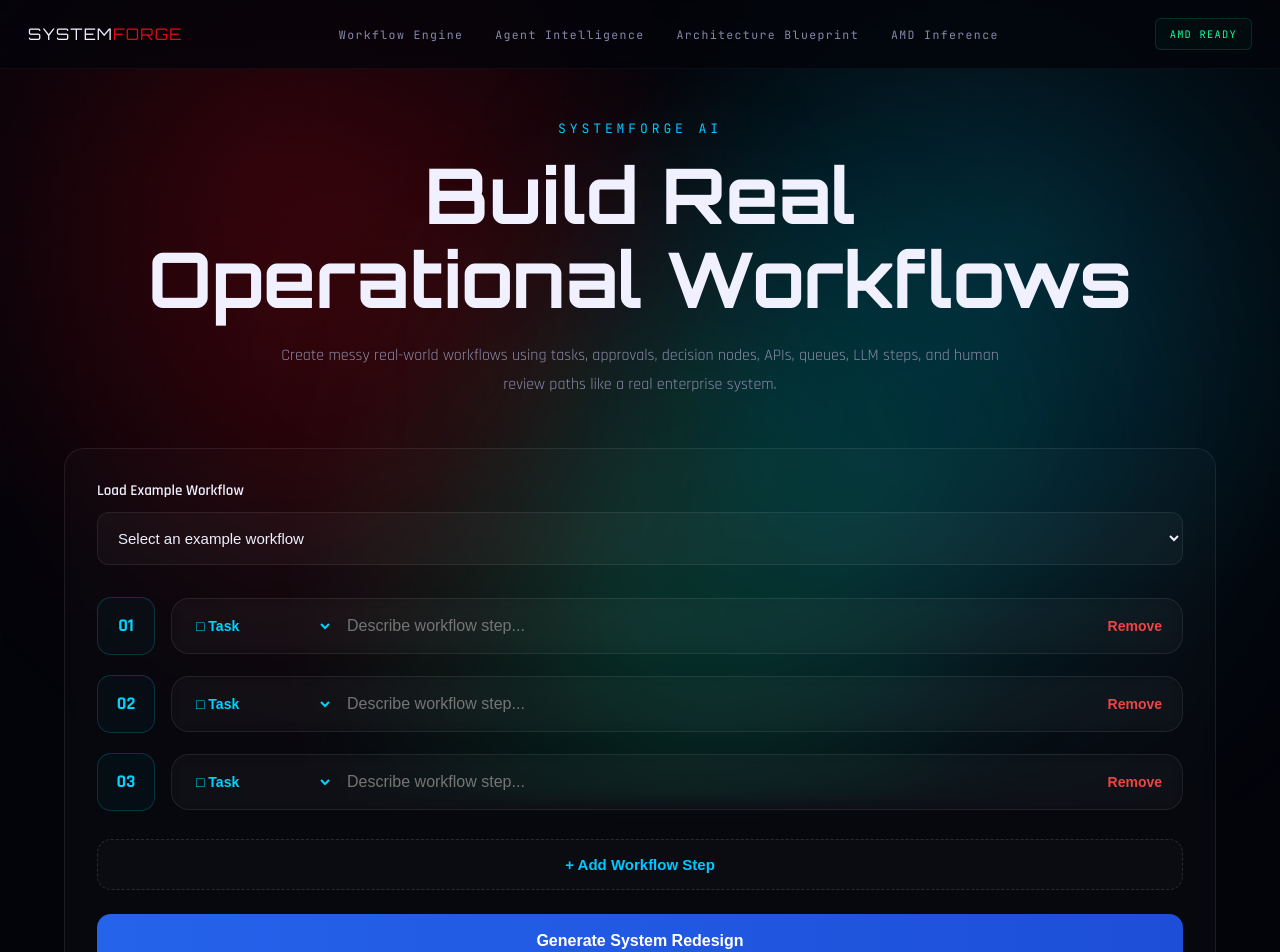
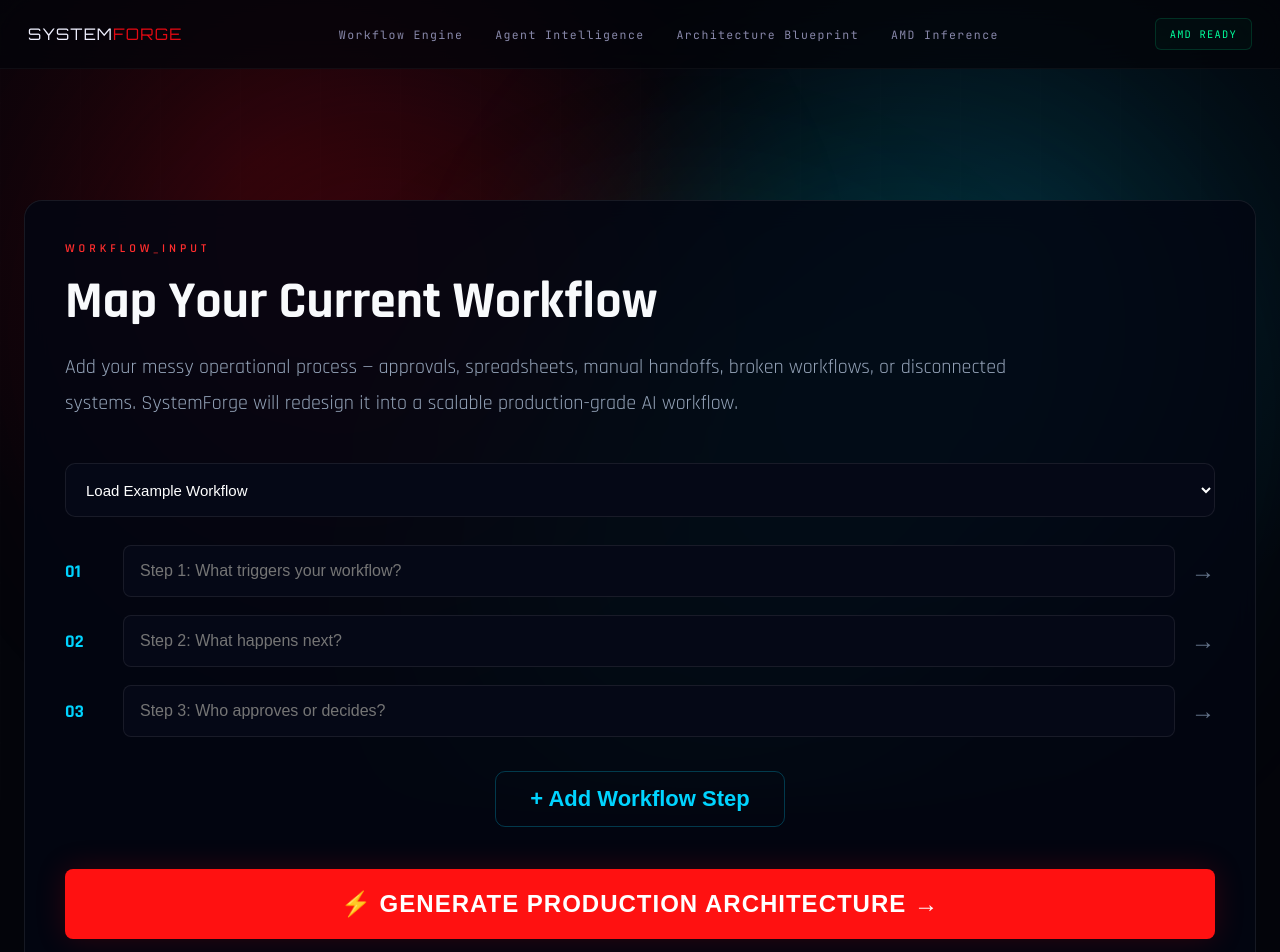
Before and after one commit to jacobjerryarackal/systemforge-ai, a Next.js app in the folder frontend/: page / in a window 1280 px wide. Shown: the top 952 px of the page. Built offline with nearby package versions, Linux system fonts and the light colour scheme.

Commit message:
feat: add BeforeAfterWorkflow and WorkflowBuilder components to enable workflow visualization and customization

```diff
--- a/frontend/app/page.tsx
+++ b/frontend/app/page.tsx
@@ -10,6 +10,7 @@ import AgentDecisionPanel from '../components/agents/AgentDecisionPanel';
 import FinalArchitectureBlueprint from '../components/architecture/FinalArchitectureBlueprint';
 import ArchitectureSummary from '../components/architecture/ArchitectureSummary';
 import ParticleBackground from '../components/animations/ParticleBackground';
+
 import { EXAMPLE_WORKFLOWS } from '../lib/exampleWorkflows';
 import {
   generateWorkflowRedesign,
@@ -20,9 +21,25 @@ import type { SystemForgeResponse } from '../lib/types';
 
 export default function HomePage() {
   const [loading, setLoading] = useState(false);
+
   const [systemData, setSystemData] =
     useState<SystemForgeResponse | null>(null);
 
+  const [selectedWorkflow, setSelectedWorkflow] =
+    useState(null);
+
+  // dropdown workflow selection
+  const handleWorkflowSelect = (workflowId: string) => {
+    const found = EXAMPLE_WORKFLOWS.find(
+      (workflow) => workflow.id === workflowId
+    );
+
+    if (found) {
+      setSelectedWorkflow(found);
+    }
+  };
+
+  // generate LLM redesign
   const handleGenerate = async (
     workflowSteps: string[]
   ) => {
@@ -98,15 +115,17 @@ export default function HomePage() {
         <WorkflowBuilder
           onGenerate={handleGenerate}
           isRunning={loading}
+          onWorkflowSelect={handleWorkflowSelect}
         />
       </section>
 
-      {systemData && (
+      {/* always show selected dropdown workflow correctly */}
+      <BeforeAfterWorkflow
+        data={selectedWorkflow}
+      />
+
+      {systemData && selectedWorkflow && (
         <section id="results">
-          <BeforeAfterWorkflow
-            data={EXAMPLE_WORKFLOWS[0]}
-          />
-
           <WorkflowComparison
             data={systemData}
           />
--- a/frontend/components/workflow/BeforeAfterWorkflow.tsx
+++ b/frontend/components/workflow/BeforeAfterWorkflow.tsx
@@ -70,7 +70,6 @@ function detectNodeType(step: string) {
     return 'task';
 }
 
-
 function cleanBeforeStep(step?: string) {
     if (!step) return '';
 
@@ -86,14 +85,59 @@ function cleanAfterStep(step: string) {
         .trim();
 }
 
+function mapWorkflowTypeToFlowchartType(type: string) {
+    switch (type) {
+        case 'input':
+            return 'input';
+
+        case 'task':
+            return 'task';
+
+        case 'decision':
+            return 'decision';
+
+        case 'automation':
+            return 'automation';
+
+        case 'approval':
+            return 'approval';
+
+        case 'output':
+            return 'output';
+
+        case 'api':
+            return 'api';
+
+        case 'queue':
+            return 'queue';
+
+        case 'llm':
+            return 'llm';
+
+        case 'human_review':
+            return 'human_review';
+
+        case 'notification':
+            return 'notification';
+
+        default:
+            return 'task';
+    }
+}
+
 export default function BeforeAfterWorkflow({
     data,
 }: BeforeAfterWorkflowProps) {
 
-    const selectedWorkflow =
-        EXAMPLE_WORKFLOWS.find(
-            (workflow) => workflow.id === data.id
-        ) || EXAMPLE_WORKFLOWS[0];
+    const workflow = data?.id
+        ? EXAMPLE_WORKFLOWS.find(
+            (flow) => flow.id === data.id
+        )
+        : null;
+
+    if (!data || !workflow) {
+        return null;
+    }
 
     const cleanedAfterSteps = data.before.map(
         (_, index) =>
@@ -200,16 +244,14 @@ export default function BeforeAfterWorkflow({
                             BEFORE — MANUAL WORKFLOW
                         </div>
 
-                        {data.before.map(
-                            (step, index) => (
+                        {data.before.map((step, index) => (
                             <FlowchartNode
-                                    key={index}
-                                    title={cleanBeforeStep(step.label)}
-                                    type={step.type}
+                                key={step.id}
+                                title={step.label}
+                                type={mapWorkflowTypeToFlowchartType(step.type)}
                                 isLast={index === data.before.length - 1}
                             />
-                            )
-                        )}
+                        ))}
                     </div>
 
                     {/* CENTER TRANSFORMATION */}
@@ -254,18 +296,14 @@ export default function BeforeAfterWorkflow({
                             AFTER — AI NATIVE SYSTEM
                         </div>
 
-                        {selectedWorkflow.after.map(
-                            (step, index) => (
+                        {data.after.map((step, index) => (
                             <FlowchartNode
                                 key={step.id}
                                 title={step.label}
-                                    type={step.type}
-                                    isLast={
-                                        index === selectedWorkflow.after.length - 1
-                                    }
+                                type={mapWorkflowTypeToFlowchartType(step.type)}
+                                isLast={index === data.after.length - 1}
                             />
-                            )
-                        )}
+                        ))}
                     </div>
                 </div>
             </div>
--- a/frontend/components/workflow/WorkflowBuilder.tsx
+++ b/frontend/components/workflow/WorkflowBuilder.tsx
@@ -1,249 +1,199 @@
+// components/workflow/WorkflowBuilder.tsx
+
 'use client';
 
 import React, { useState } from 'react';
-import WorkflowNode from './WorkflowNode';
-import type {
-    WorkflowStep,
-    WorkflowNodeType,
-} from './WorkflowTypes';
-import {
-    EXAMPLE_WORKFLOWS
-} from '../../lib/exampleWorkflows';
+import { EXAMPLE_WORKFLOWS } from '../../lib/exampleWorkflows';
 
-interface WorkflowBuilderProps {
+interface Props {
     onGenerate: (workflowSteps: string[]) => void;
     isRunning: boolean;
-}
-
-function createEmptyStep(): WorkflowStep {
-    return {
-        id: crypto.randomUUID(),
-        label: '',
-        type: 'task'
-    };
+    onWorkflowSelect: (workflowId: string) => void;
 }
 
 export default function WorkflowBuilder({
     onGenerate,
     isRunning,
-}: WorkflowBuilderProps) {
+    onWorkflowSelect,
+}: Props) {
+    /*
+      IMPORTANT FLOW:
+
+      - DO NOT preload insurance claims automatically
+      - Start with user-editable workflow inputs
+      - User can type their own workflow
+      - OR user can load from example workflow dropdown later
+      - Generate only on button click
+    */
+
+    const [steps, setSteps] = useState([
+        '',
+        '',
+        '',
+    ]);
+
     const [selectedExample, setSelectedExample] =
         useState('');
 
-    const [workflowSteps, setWorkflowSteps] =
-        useState<WorkflowStep[]>([
-            createEmptyStep(),
-            createEmptyStep(),
-            createEmptyStep(),
-        ]);
-
-    const updateStep = (
-        id: string,
-        field: 'label' | 'type' | 'duration',
+    const handleStepChange = (
+        index: number,
         value: string
     ) => {
-        setWorkflowSteps((prev) =>
-            prev.map((step) =>
-                step.id === id
-                    ? {
-                        ...step,
-                        [field]:
-                            field === 'type'
-                                ? (value as WorkflowNodeType)
-                                : value,
-                    }
-                    : step
-            )
-        );
+        const updated = [...steps];
+        updated[index] = value;
+        setSteps(updated);
     };
 
-    const addStep = () => {
-        setWorkflowSteps((prev) => [
-            ...prev,
-            createEmptyStep(),
-        ]);
+    const handleAddStep = () => {
+        setSteps([...steps, '']);
     };
 
-    const removeStep = (id: string) => {
-        if (workflowSteps.length <= 1) {
+    const handleRemoveStep = (index: number) => {
+        const updated = [...steps];
+        updated.splice(index, 1);
+        setSteps(updated);
+    };
+
+    const handleGenerate = () => {
+        const cleanedSteps = steps
+            .map((step) => step.trim())
+            .filter(Boolean);
+
+        if (!cleanedSteps.length) {
+            alert('Please add at least one workflow step');
             return;
         }
 
-        setWorkflowSteps((prev) =>
-            prev.filter((step) => step.id !== id)
-        );
-    };
+        /*
+          Only if user selected example workflow,
+          we update selected workflow.
 
-    const handleGenerate = () => {
-        const cleanedSteps = workflowSteps
-            .map((step) => {
-                const typePrefix =
-                    step.type !== 'task'
-                        ? `[${step.type
-                            .replace('_', ' ')
-                            .toUpperCase()}] `
-                        : '';
+          If user created custom workflow,
+          LLM should redesign THAT workflow.
+        */
 
-                return `${typePrefix}${step.label}`.trim();
-            })
-            .filter(
-                (step) =>
-                    step &&
-                    step !== '[TASK]' &&
-                    step !== ''
-            );
-
-        if (cleanedSteps.length === 0) {
-            alert(
-                'Please build at least one workflow step.'
-            );
-            return;
+        if (selectedExample) {
+            onWorkflowSelect(selectedExample);
         }
 
         onGenerate(cleanedSteps);
     };
 
-    const handleExampleChange = (
-        e: React.ChangeEvent<HTMLSelectElement>
+    const handleLoadExample = (
+        workflowId: string
     ) => {
-        const selectedId = e.target.value;
-        setSelectedExample(selectedId);
+        setSelectedExample(workflowId);
 
-        if (!selectedId) {
-            return;
-        }
-
-        const selectedWorkflow =
+        const selected =
             EXAMPLE_WORKFLOWS.find(
-                (item) => item.id === selectedId
+                (workflow) => workflow.id === workflowId
             );
 
-        if (!selectedWorkflow) {
-            return;
-        }
+        if (!selected) return;
 
-        const mappedSteps: WorkflowStep[] =
-            selectedWorkflow.before.map(
-                (step) => ({
-                    id: crypto.randomUUID(),
-                    label: step.label,
-                    type: step.type,
-                })
+        setSteps(
+            selected.before.map(
+                (step) => step.label
+            )
         );
-
-        setWorkflowSteps(mappedSteps);
     };
 
     return (
         <section
             style={{
-                width: '100%',
-                maxWidth: 1200,
+                maxWidth: '1300px',
                 margin: '0 auto',
-                padding: '0 24px',
+                padding: '80px 24px',
                 position: 'relative',
                 zIndex: 10,
             }}
         >
-            {/* Header */}
-            <div
-                style={{
-                    textAlign: 'center',
-                    marginBottom: '48px',
-                }}
-            >
-                <p
-                    style={{
-                        fontSize: '13px',
-                        letterSpacing: '0.3em',
-                        color: '#00C8FF',
-                        marginBottom: '16px',
-                        fontFamily: 'var(--font-mono)',
-                    }}
-                >
-                    SYSTEMFORGE AI
-                </p>
-
-                <h1
-                    style={{
-                        fontSize:
-                            'clamp(2.5rem, 6vw, 5rem)',
-                        color: '#F0F0FF',
-                        marginBottom: '20px',
-                        fontFamily: 'var(--font-display)',
-                        lineHeight: 1.1,
-                    }}
-                >
-                    Build Real
-                    <br />
-                    Operational Workflows
-                </h1>
-
-                <p
-                    style={{
-                        maxWidth: 760,
-                        margin: '0 auto',
-                        color: '#8B8BA7',
-                        fontSize: '16px',
-                        lineHeight: 1.8,
-                    }}
-                >
-                    Create messy real-world workflows
-                    using tasks, approvals, decision
-                    nodes, APIs, queues, LLM steps,
-                    and human review paths like a real
-                    enterprise system.
-                </p>
-            </div>
-
-            {/* Main Builder */}
+            {/* MAIN CARD */}
             <div
                 style={{
                     border:
                         '1px solid rgba(255,255,255,0.08)',
+                    borderRadius: '18px',
+                    padding: '40px',
                     background:
-                        'rgba(255,255,255,0.02)',
-                    borderRadius: 20,
-                    padding: '32px',
-                    backdropFilter: 'blur(10px)',
+                        'rgba(3, 6, 18, 0.85)',
+                    backdropFilter: 'blur(14px)',
                 }}
             >
-                {/* Example Dropdown */}
+                {/* TOP LABEL */}
                 <div
                     style={{
-                        marginBottom: '32px',
+                        color: '#ff2d2d',
+                        fontSize: '12px',
+                        letterSpacing: '4px',
+                        textTransform: 'uppercase',
+                        marginBottom: '18px',
+                        fontWeight: 600,
                     }}
                 >
-                    <label
+                    WORKFLOW_INPUT
+                </div>
+
+                {/* TITLE */}
+                <h2
                     style={{
-                            display: 'block',
-                            marginBottom: '12px',
-                            color: '#F0F0FF',
-                            fontWeight: 600,
-                            fontSize: '15px',
+                        fontSize: '52px',
+                        lineHeight: 1.1,
+                        color: '#f8fafc',
+                        margin: 0,
+                        marginBottom: '18px',
+                        fontWeight: 800,
                     }}
                 >
-                        Load Example Workflow
-                    </label>
+                    Map Your Current Workflow
+                </h2>
 
+                {/* SUBTEXT */}
+                <p
+                    style={{
+                        color: '#94a3b8',
+                        fontSize: '20px',
+                        lineHeight: 1.8,
+                        maxWidth: '1000px',
+                        marginBottom: '42px',
+                    }}
+                >
+                    Add your messy operational process —
+                    approvals, spreadsheets, manual
+                    handoffs, broken workflows, or
+                    disconnected systems. SystemForge
+                    will redesign it into a scalable
+                    production-grade AI workflow.
+                </p>
+
+                {/* OPTIONAL EXAMPLE LOADER */}
+                <div
+                    style={{
+                        marginBottom: '28px',
+                    }}
+                >
                     <select
                         value={selectedExample}
-                        onChange={handleExampleChange}
+                        onChange={(e) =>
+                            handleLoadExample(
+                                e.target.value
+                            )
+                        }
                         style={{
                             width: '100%',
-                            padding: '16px',
-                            borderRadius: '12px',
+                            height: '54px',
+                            background: '#050816',
                             border:
                                 '1px solid rgba(255,255,255,0.08)',
-                            background:
-                                'rgba(255,255,255,0.03)',
-                            color: '#F0F0FF',
+                            borderRadius: '10px',
+                            color: '#fff',
+                            padding: '0 16px',
                             fontSize: '15px',
                             outline: 'none',
                         }}
                     >
                         <option value="">
-                            Select an example workflow
+                            Load Example Workflow
                         </option>
 
                         {EXAMPLE_WORKFLOWS.map(
@@ -251,10 +201,6 @@ export default function WorkflowBuilder({
                                 <option
                                     key={workflow.id}
                                     value={workflow.id}
-                                    style={{
-                                        background: '#111827',
-                                        color: '#ffffff',
-                                    }}
                                 >
                                     {workflow.title} —{' '}
                                     {workflow.industry}
@@ -264,76 +210,144 @@ export default function WorkflowBuilder({
                     </select>
                 </div>
 
-                {/* Workflow Nodes */}
+                {/* WORKFLOW STEPS */}
                 <div
                     style={{
-                        marginBottom: '28px',
+                        display: 'flex',
+                        flexDirection: 'column',
+                        gap: '18px',
                     }}
                 >
-                    {workflowSteps.map(
-                        (step, index) => (
+                    {steps.map((step, index) => (
                         <div
-                                key={step.id}
+                            key={index}
                             style={{
-                                    position: 'relative',
+                                display: 'flex',
+                                alignItems: 'center',
+                                gap: '16px',
                             }}
                         >
-                                <WorkflowNode
-                                    step={step}
-                                    index={index}
-                                    updateStep={updateStep}
-                                    removeStep={removeStep}
-                                />
-                            </div>
-                        )
+                            {/* STEP NUMBER */}
+                            <div
+                                style={{
+                                    width: '42px',
+                                    minWidth: '42px',
+                                    color: '#00d4ff',
+                                    fontWeight: 700,
+                                    fontSize: '18px',
+                                }}
+                            >
+                                {String(index + 1).padStart(
+                                    2,
+                                    '0'
                                 )}
                             </div>
 
-                {/* Add Step */}
+                            {/* INPUT */}
+                            <input
+                                value={step}
+                                onChange={(e) =>
+                                    handleStepChange(
+                                        index,
+                                        e.target.value
+                                    )
+                                }
+                                placeholder={
+                                    index === 0
+                                        ? 'Step 1: What triggers your workflow?'
+                                        : index === 1
+                                            ? 'Step 2: What happens next?'
+                                            : index === 2
+                                                ? 'Step 3: Who approves or decides?'
+                                                : `Step ${index + 1}: Add workflow step`
+                                }
+                                style={{
+                                    flex: 1,
+                                    height: '52px',
+                                    background: '#050816',
+                                    border:
+                                        '1px solid rgba(255,255,255,0.08)',
+                                    borderRadius: '8px',
+                                    padding: '0 16px',
+                                    color: '#ffffff',
+                                    fontSize: '16px',
+                                    outline: 'none',
+                                }}
+                            />
+
+                            {/* REMOVE */}
                             <button
-                    onClick={addStep}
+                                onClick={() =>
+                                    handleRemoveStep(index)
+                                }
                                 style={{
-                        width: '100%',
-                        marginBottom: '24px',
-                        padding: '16px',
-                        borderRadius: '14px',
+                                    background: 'transparent',
+                                    border: 'none',
+                                    color: '#64748b',
+                                    fontSize: '24px',
+                                    cursor: 'pointer',
+                                }}
+                            >
+                                →
+                            </button>
+                        </div>
+                    ))}
+                </div>
+
+                {/* ADD STEP */}
+                <div
+                    style={{
+                        display: 'flex',
+                        justifyContent: 'center',
+                        marginTop: '34px',
+                        marginBottom: '42px',
+                    }}
+                >
+                    <button
+                        onClick={handleAddStep}
+                        style={{
+                            background: 'transparent',
                             border:
-                            '1px dashed rgba(255,255,255,0.12)',
-                        background:
-                            'rgba(255,255,255,0.02)',
-                        color: '#00C8FF',
+                                '1px solid rgba(0,212,255,0.25)',
+                            borderRadius: '10px',
+                            padding: '14px 34px',
+                            color: '#00d4ff',
+                            fontSize: '22px',
+                            fontWeight: 600,
                             cursor: 'pointer',
-                        fontWeight: 600,
-                        fontSize: '15px',
                         }}
                     >
                         + Add Workflow Step
                     </button>
+                </div>
 
-                {/* Generate Button */}
+                {/* GENERATE BUTTON */}
                 <button
                     onClick={handleGenerate}
                     disabled={isRunning}
                     style={{
                         width: '100%',
-                        padding: '18px',
-                        borderRadius: '14px',
+                        height: '70px',
                         border: 'none',
+                        borderRadius: '8px',
+                        background:
+                            isRunning
+                                ? '#334155'
+                                : '#ff1111',
+                        color: '#fff',
+                        fontSize: '24px',
+                        fontWeight: 800,
+                        letterSpacing: '1px',
                         cursor: isRunning
                             ? 'not-allowed'
                             : 'pointer',
-                        background: isRunning
-                            ? 'rgba(255,255,255,0.08)'
-                            : 'linear-gradient(90deg, #2563eb, #1d4ed8)',
-                        color: '#ffffff',
-                        fontSize: '16px',
-                        fontWeight: 700,
-                        opacity: isRunning ? 0.7 : 1,
+                        boxShadow:
+                            '0 0 30px rgba(255,0,0,0.18)',
                     }}
                 >
                     {isRunning
-                        ? 'Generating Architecture...'
-                        : 'Generate System Redesign'}
+                        ? 'GENERATING...'
+                        : '⚡ GENERATE PRODUCTION ARCHITECTURE →'}
                 </button>
             </div>
         </section>
```
Lines whose indentation alone changed are shown as unchanged.
